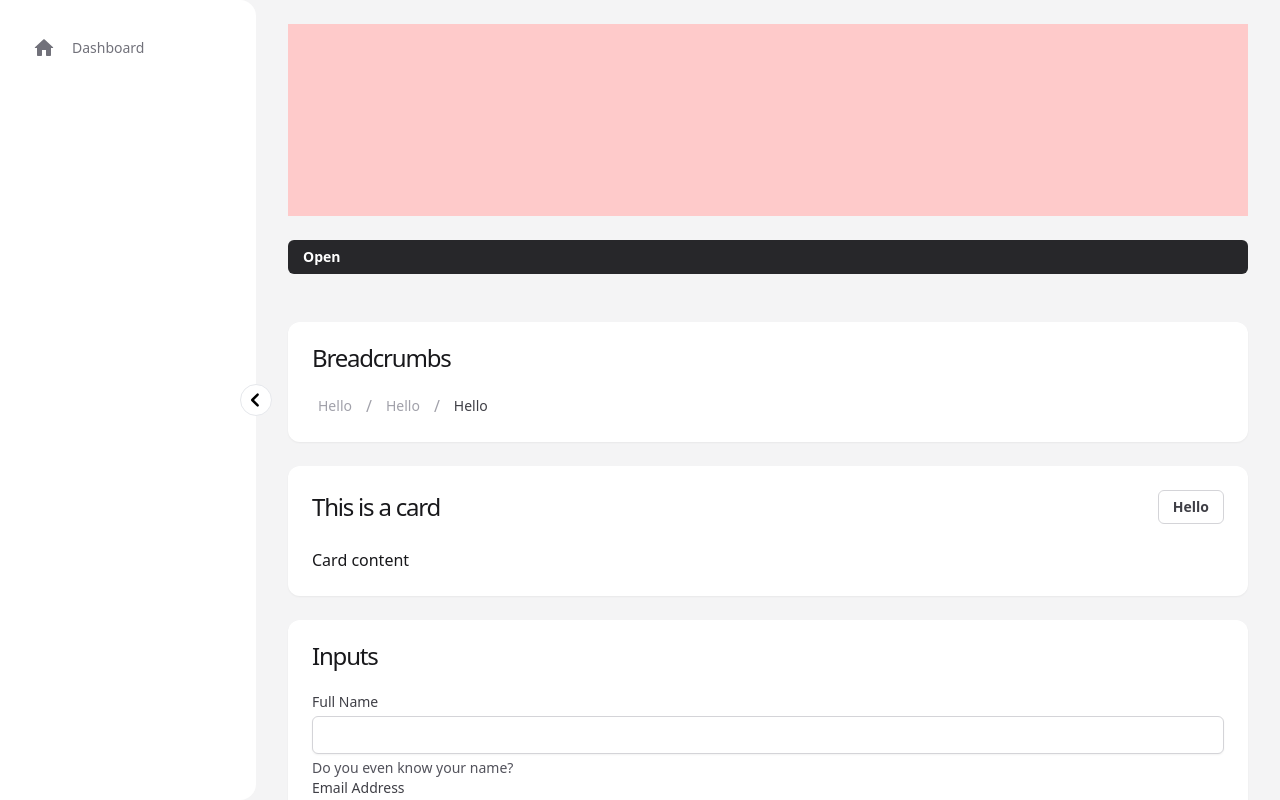
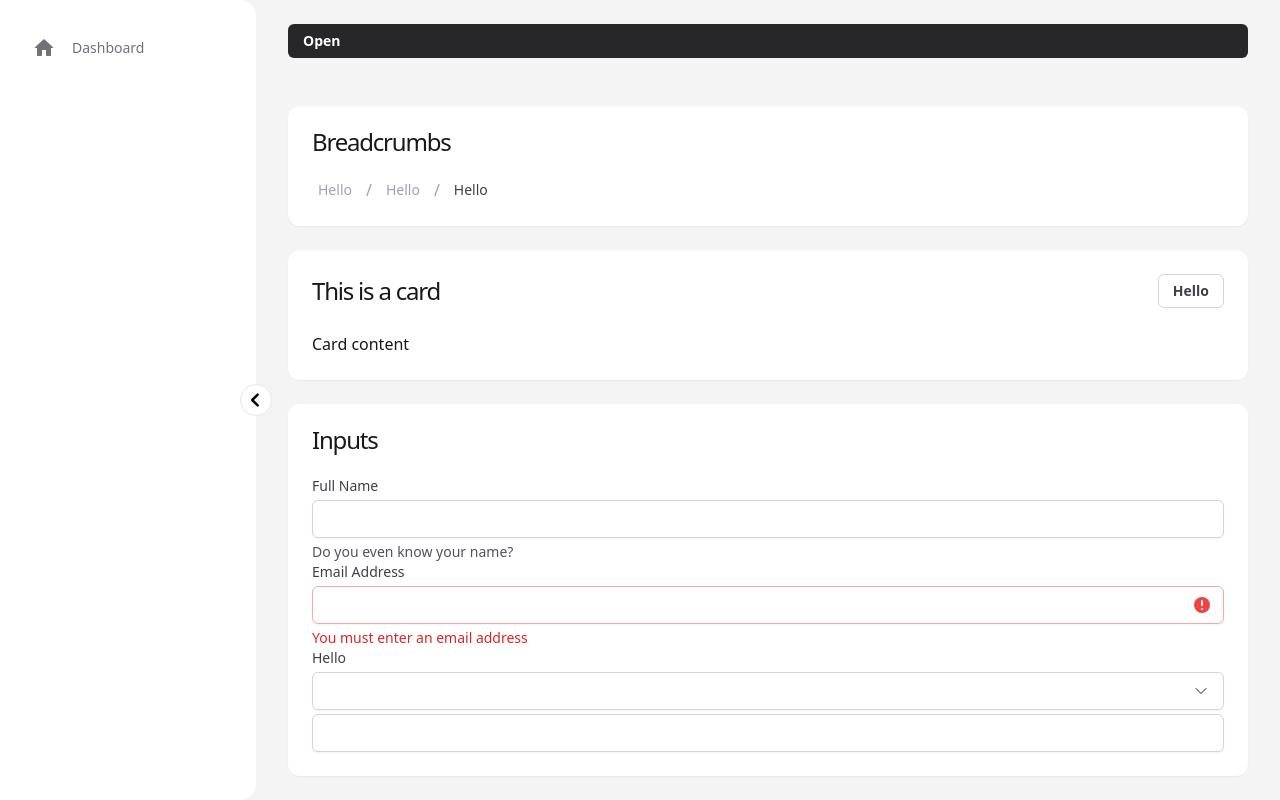
Before and after one commit to hjbdev/ui, a Vue app: page / in a window 1280 px wide. Built offline with nearby package versions, Linux system fonts and the light colour scheme.

Commit message:
feat: autocomplete input wip

```diff
--- a/package.json
+++ b/package.json
@@ -1,6 +1,6 @@
 {
     "name": "@hjbdev/ui",
-    "version": "0.0.22",
+    "version": "0.0.23",
     "scripts": {
         "dev": "bunx --bun vite",
         "build": "bunx --bun vite build",
--- a/src/App.vue
+++ b/src/App.vue
@@ -18,6 +18,7 @@ import SidebarItem from "./components/Sidebar/SidebarItem.vue";
 import HomeIcon from "./components/Icons/HomeIcon.vue";
 import SidebarItemGroup from "./components/Sidebar/SidebarItemGroup.vue";
 import SelectInput from "./components/Inputs/SelectInput.vue";
+import AutocompleteInput from "./components/Inputs/AutocompleteInput.vue";
 import { ref } from "vue";
 import HH1 from "./components/Headings/HH1.vue";
 import HH2 from "./components/Headings/HH2.vue";
@@ -61,9 +62,9 @@ useIntervalFn(() => {
         <Dialogs />
 
         <Container class="grid gap-6 pt-6">
-            <div ref="resizeTest" class="bg-red-200" v-auto-resize>
+            <!-- <div ref="resizeTest" class="bg-red-200" v-auto-resize>
                 <div v-if="resizeInnerVisible" class="h-48 bg-red"></div>
-            </div>
+            </div> -->
 
             <PrimaryButton @click="collapseOpen = !collapseOpen">
                 {{ collapseOpen ? "Close" : "Open" }}
@@ -132,6 +133,7 @@ useIntervalFn(() => {
                         },
                     ]"
                 />
+                <AutocompleteInput></AutocompleteInput>
             </Card>
             <Card>
                 <template #header>
--- /dev/null
+++ b/src/components/Inputs/AutocompleteInput.vue
@@ -0,0 +1,106 @@
+<template>
+    <InputLayout
+        v-bind="
+            Object.keys(InputProps).reduce((acc, key) => {
+                acc[key] = $props[key];
+                return acc;
+            }, {})
+        "
+    >
+        <Combobox
+            :model-value="modelValue"
+            :multiple="multiple"
+            by="id"
+            @update:model-value="$emit('update:modelValue', $event)"
+        >
+            <ComboboxInput
+                class="flex w-full items-center justify-between gap-3 rounded-md border border-zinc-300 px-3.5 py-2 text-left text-sm shadow-sm focus:border-indigo-500 focus:ring-indigo-500 dark:border-zinc-700 dark:bg-zinc-900 dark:text-zinc-300 dark:focus:border-indigo-600 dark:focus:ring-indigo-600"
+                @change="emit('update:query', $event.target.value)"
+            >
+                <div class="text-sm">
+                    {{
+                        Array.isArray(modelValue)
+                            ? modelValue
+                                  ?.map((option) => option.name)
+                                  .join(", ")
+                            : modelValue?.name || defaultText
+                    }}
+                </div>
+                <ChevronDownIcon class="h-4 w-4" />
+            </ComboboxInput>
+            <FadeScaleTransition>
+                <ComboboxOptions
+                    class="min-w-64 absolute z-50 mt-3 origin-top rounded-md border bg-white py-2 shadow-lg dark:border-zinc-700 dark:bg-zinc-800 dark:text-white"
+                    :class="{
+                        'right-0': align === 'right',
+                        'left-0': align === 'left',
+                    }"
+                >
+                    <slot name="listbox-title" />
+                    <ComboboxOption
+                        v-for="option in options"
+                        v-slot="{ active, selected }"
+                        :key="option.id"
+                        :value="option"
+                        as="template"
+                    >
+                        <li
+                            class="flex items-center justify-between gap-2 px-3 py-1 text-sm hover:bg-zinc-100 dark:hover:bg-zinc-700"
+                            :class="{
+                                'bg-zinc-50 dark:bg-zinc-900': selected,
+                                'bg-zinc-100 dark:bg-zinc-700': active,
+                            }"
+                        >
+                            {{ option.name }}
+                            <CheckIcon
+                                v-if="selected"
+                                class="h-5 w-5"
+                            ></CheckIcon>
+                        </li>
+                    </ComboboxOption>
+                </ComboboxOptions>
+            </FadeScaleTransition>
+        </Combobox>
+    </InputLayout>
+</template>
+
+<script setup>
+import {
+    Combobox,
+    ComboboxInput,
+    ComboboxOption,
+    ComboboxOptions,
+} from "@headlessui/vue";
+import CheckIcon from "../Icons/CheckIcon.vue";
+import FadeScaleTransition from "../Transitions/FadeScaleTransition.vue";
+import ChevronDownIcon from "../Icons/ChevronDownIcon.vue";
+import InputProps from "./InputProps";
+import InputLayout from "./InputLayout.vue";
+
+defineProps({
+    ...InputProps,
+    options: Array,
+    modelValue: [Object, Array],
+    multiple: Boolean,
+    appearance: {
+        type: String,
+        default: "select",
+    },
+    defaultText: String,
+    align: {
+        type: String,
+        default: "left",
+    },
+    query: {
+        type: String,
+        default: "",
+    },
+});
+
+defineEmits(["update:modelValue", "update:query"]);
+</script>
+<script>
+export default {
+    inheritAttrs: false,
+};
+</script>
--- a/src/package.js
+++ b/src/package.js
@@ -22,6 +22,7 @@ export { default as HH3 } from "./components/Headings/HH3.vue";
 export { default as Input } from "./components/Inputs/Input.vue";
 export { default as InputLayout } from "./components/Inputs/InputLayout.vue";
 export { default as SelectInput } from "./components/Inputs/SelectInput.vue";
+export { default as AutocompleteInput } from "./components/Inputs/AutocompleteInput.vue";
 
 export { default as Sidebar } from "./components/Sidebar/Sidebar.vue";
 export { default as SidebarItem } from "./components/Sidebar/SidebarItem.vue";
--- a/vite.config.js
+++ b/vite.config.js
@@ -1,7 +1,12 @@
-import { defineConfig } from 'vite'
-import vue from '@vitejs/plugin-vue'
+import { defineConfig } from "vite";
+import vue from "@vitejs/plugin-vue";
 
 // https://vitejs.dev/config/
 export default defineConfig({
-  plugins: [vue()]
-})
+    server: {
+        hmr: {
+            host: "localhost",
+        },
+    },
+    plugins: [vue()],
+});
```
Also changed, not shown: 2 other files (tests, documents, lock files or other folders).
